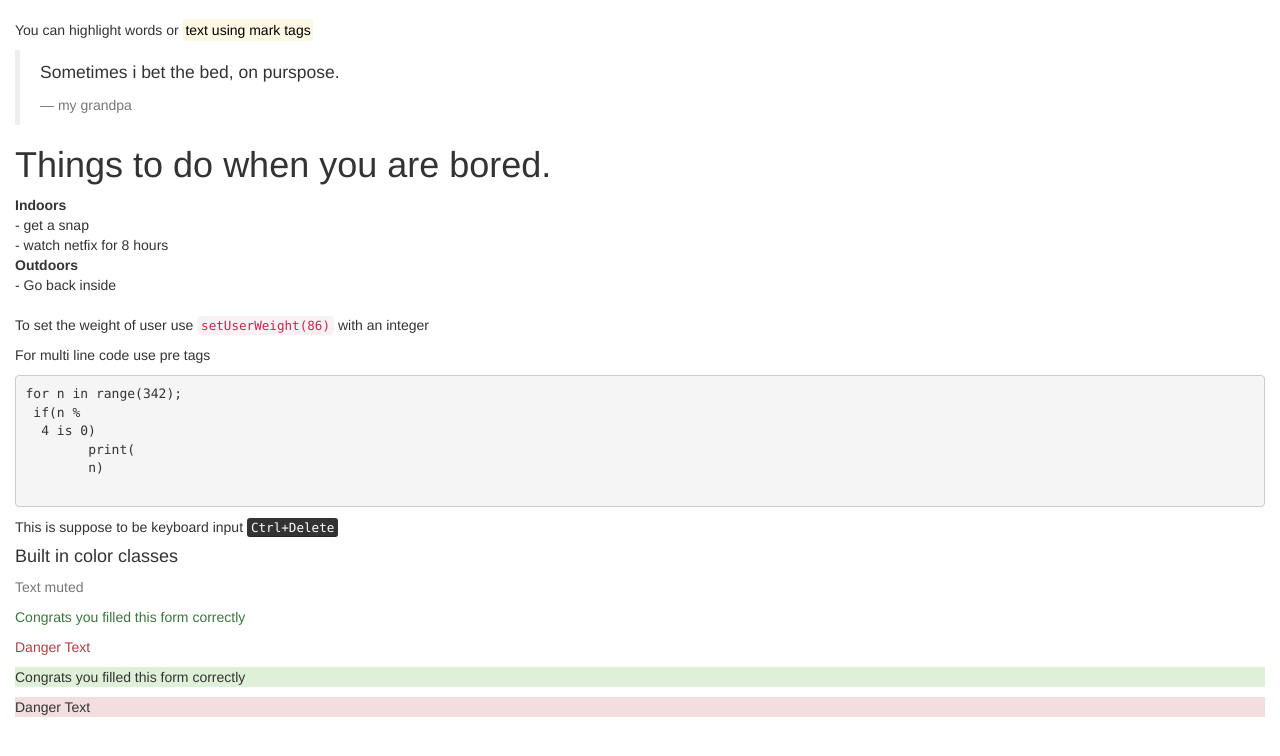
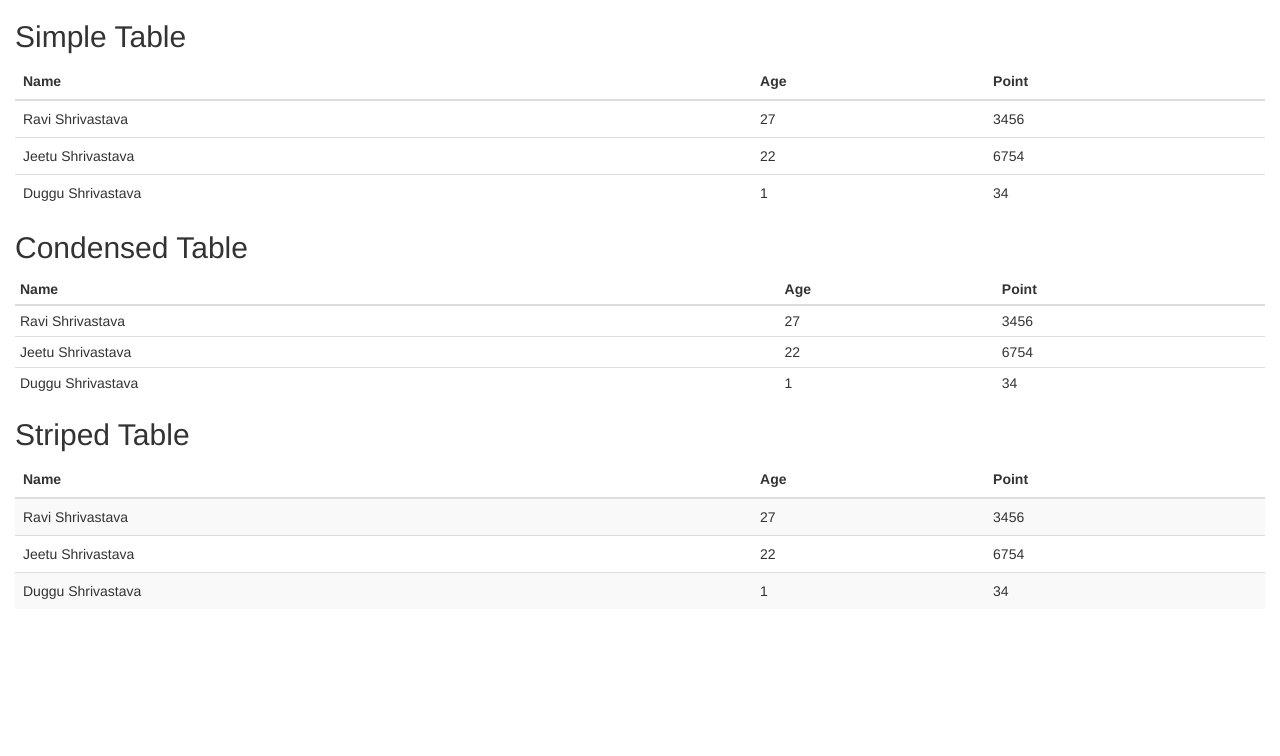
Before and after one commit to ravishrivastava/tnb-bootstrap, a plain HTML site: page index.html in a window 1280 px wide. Drawn offline with nearby package versions, Linux system fonts and the light colour scheme.

Commit message:
learn table style

```diff
--- a/index.html
+++ b/index.html
@@ -18,37 +18,89 @@
 </head>
 <body>
 	<div class="container-fluid">
-	<br/>
-		<p>You can highlight words or <mark>text using mark tags</mark></p>
- 		<blockquote>
- 			<p>Sometimes i bet the bed, on purspose.</p>
- 			<footer>my grandpa</footer>
- 		</blockquote>
- 		<h1>Things to do when you are bored.</h1>
- 		<dl>
- 			<dt>Indoors</dt>
- 				<dd>- get a snap</dd>
- 				<dd>- watch netfix for 8 hours</dd>
- 			<dt>Outdoors</dt>
- 				<dd>- Go back inside</dd>
- 		</dl>
- 		<p>To set the weight of user use <code>setUserWeight(86)</code> with an integer</p>
- 		<p>For multi line code use pre tags</p>
- 		<pre>
-for n in range(342);
- if(n %
-  4 is 0)
- 	print(
- 	n)
- 		</pre>
-		<p>This is suppose to be keyboard input <kbd>Ctrl+Delete</kbd></p>
-		<h4>Built in color classes</h4>
-			<p class="text-muted">Text muted</p>
-			<p class="text-success">Congrats you filled this form correctly</p>
-			<p class="text-danger">Danger Text</p>
+		<h2>Simple Table</h2>
+		<table class="table">
+			<thead>
+				<tr>
+					<th>Name</th>
+					<th>Age</th>
+					<th>Point</th>
+				</tr>
+			</thead>
+			<tbody>
+				<tr>
+					<td>Ravi Shrivastava</td>
+					<td>27</td>
+					<td>3456</td>
+				</tr>
+				<tr>
+					<td>Jeetu Shrivastava</td>
+					<td>22</td>
+					<td>6754</td>
+				</tr>
+				<tr>
+					<td>Duggu Shrivastava</td>
+					<td>1</td>
+					<td>34</td>
+				</tr>
+			</tbody>
+		</table>
 
-			<p class="bg-success">Congrats you filled this form correctly</p>
-			<p class="bg-danger">Danger Text</p>
+		<h2>Condensed Table</h2>
+		<table class="table  table-condensed">
+			<thead>
+				<tr>
+					<th>Name</th>
+					<th>Age</th>
+					<th>Point</th>
+				</tr>
+			</thead>
+			<tbody>
+				<tr>
+					<td>Ravi Shrivastava</td>
+					<td>27</td>
+					<td>3456</td>
+				</tr>
+				<tr>
+					<td>Jeetu Shrivastava</td>
+					<td>22</td>
+					<td>6754</td>
+				</tr>
+				<tr>
+					<td>Duggu Shrivastava</td>
+					<td>1</td>
+					<td>34</td>
+				</tr>
+			</tbody>
+		</table>
+
+		<h2>Striped Table</h2>
+		<table class="table table-striped">
+			<thead>
+				<tr>
+					<th>Name</th>
+					<th>Age</th>
+					<th>Point</th>
+				</tr>
+			</thead>
+			<tbody>
+				<tr>
+					<td>Ravi Shrivastava</td>
+					<td>27</td>
+					<td>3456</td>
+				</tr>
+				<tr>
+					<td>Jeetu Shrivastava</td>
+					<td>22</td>
+					<td>6754</td>
+				</tr>
+				<tr>
+					<td>Duggu Shrivastava</td>
+					<td>1</td>
+					<td>34</td>
+				</tr>
+			</tbody>
+		</table>
 	</div>
 </body>
 </html>
```
